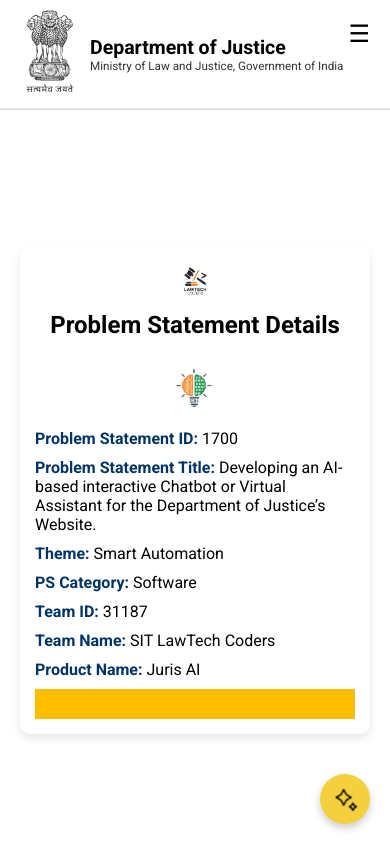
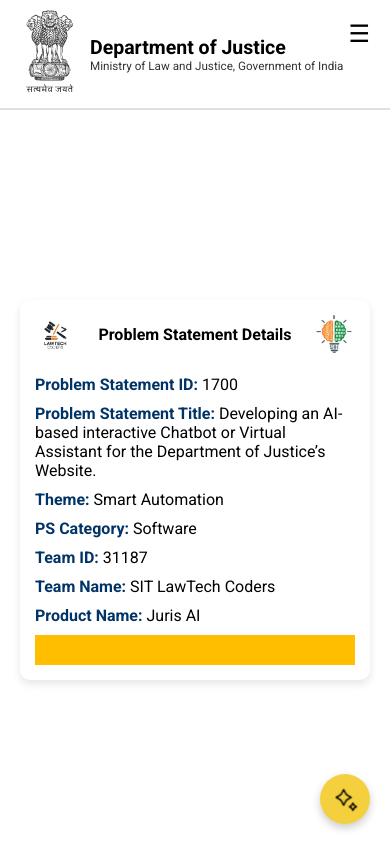
Before and after one commit to ShahbazCoder1/Juris-AI, a plain HTML site: page index.html in a window 390 px wide. Drawn offline with nearby package versions, Linux system fonts and the light colour scheme; no server answers.

Commit message:
Responsiveness improved. Now Website can be opened in mobile view.

```diff
--- a/style.css
+++ b/style.css
@@ -609,6 +609,12 @@
   margin-bottom: 20px;
 }
 
+.header-with-logos h3{
+  font-size: clamp(16px, 4vw, 24px);
+  text-align: center;
+  margin: 0;
+}
+
 .logop {
   width: 50px;
   height: 50px;
@@ -831,7 +837,7 @@
   }
 
   .header-with-logos {
-    flex-direction: column;
+    flex-direction: row;
     gap: 10px;
   }
 
```
